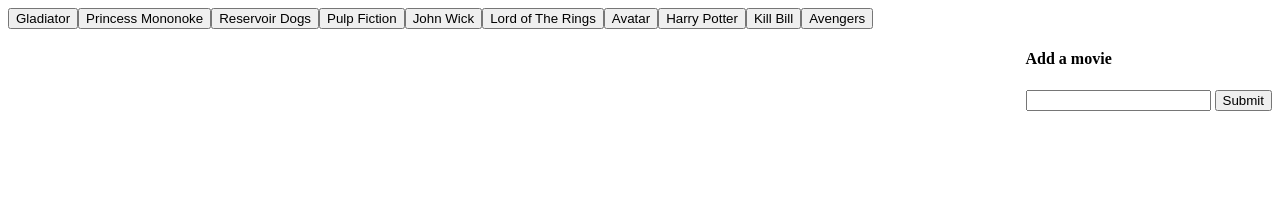
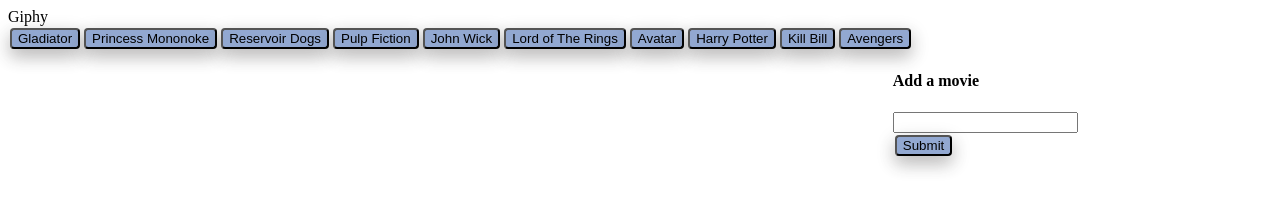
Before and after one commit to jaysumampong/GIPHY, a plain HTML site: page index.html in a window 1280 px wide. Drawn offline with nearby package versions, Linux system fonts and the light colour scheme.

Commit message:
css changes

```diff
--- a/assets/css/style.css
+++ b/assets/css/style.css
@@ -1,25 +1,41 @@
 .movie {
     display: inline-block;
     background-color: #92a8d1;
-    /* color: white; */
+    color: white;
     border-radius: 4px;
     box-shadow: 0 8px 16px 0 rgba(87, 80, 80, 0.2), 0 6px 20px 0 rgba(0,0,0,0.19);
-    margin: 2px;
+    margin: 7px;
 }
 
 .container {
     float:right;
+    width: 30%;
 }
-
 
 #gifs {
     width: 70%;
     float: left;
-    /* margin: 30px; */
 }
 
-
-
-.title {
+.movie-buttons {
+    display: inline-block;
+    background-color: #92a8d1;
+    border-radius: 4px;
+    box-shadow: 0 8px 16px 0 rgba(87, 80, 80, 0.2), 0 6px 20px 0 rgba(0,0,0,0.19);
+    margin: 2px;
 
 }
+
+/* header {
+    background-color: blueviolet;
+    display: inline-block;
+    padding: 20px;
+    text-align: center;
+}
+
+footer {
+    background-color: grey;
+    padding: 20px;
+    text-align: center;
+
+} */
--- a/index.html
+++ b/index.html
@@ -11,18 +11,22 @@
 </head>
 
 <body>
+    <header>Giphy</header>
     <div id="gif-buttons"></div>
 
     <div id="gifs"></div>
 
     <div class="container">
         <h4>Add a movie</h4>
-
         <form>
             <input id="add-gif" type="text">
-            <input id="add-submit" class="button-color" value="Submit" type="submit">
         </form>
+        <input id="add-submit" class="movie-buttons" value="Submit" type="submit">
     </div>
+
+    <footer>
+
+    </footer>
 
     <script src="https://code.jquery.com/jquery-3.4.1.min.js"
         integrity="sha256-CSXorXvZcTkaix6Yvo6HppcZGetbYMGWSFlBw8HfCJo=" crossorigin="anonymous"></script>
```
